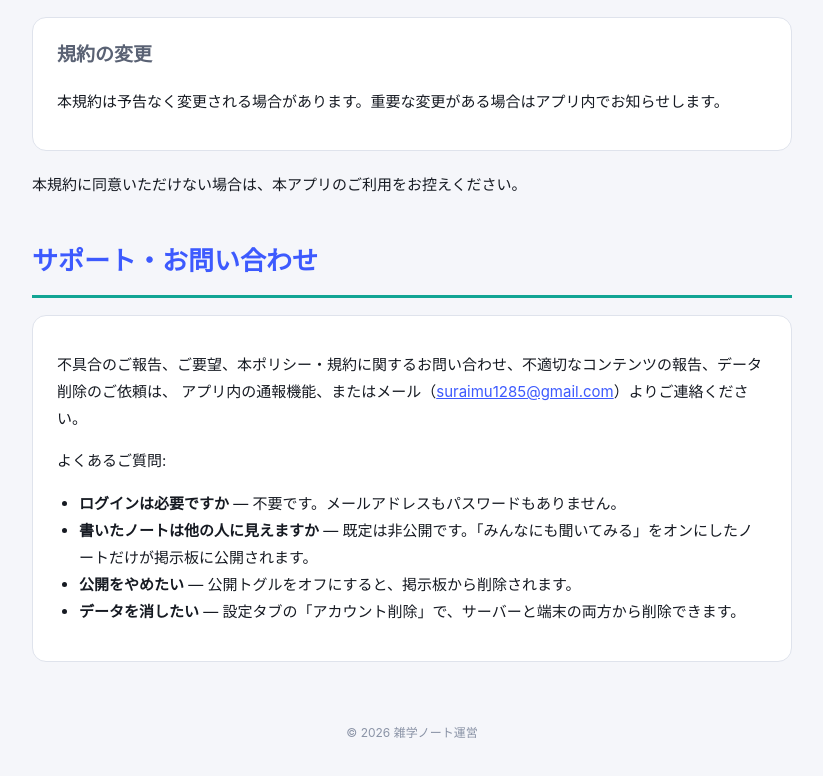
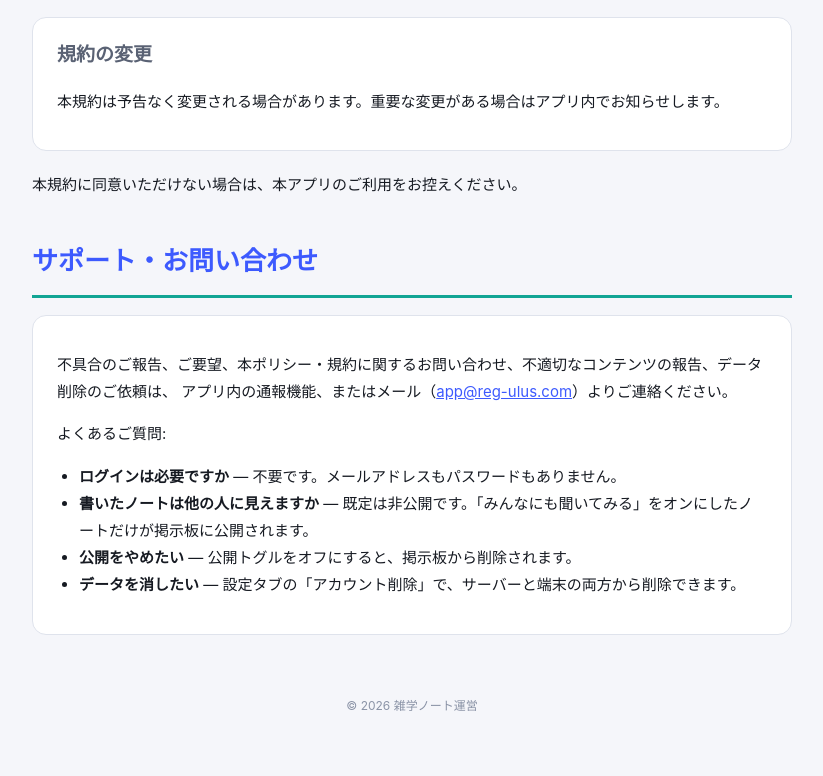
Before and after one commit to DrQururi/zatsugaku-note-legal, a plain HTML site: page index.html in a window 1280 px wide. Shown: the part 5421-6197 px from the top of the page, without its empty margins (228-1051 px from the left). Drawn offline with Linux system fonts and the light colour scheme.

Commit message:
お問い合わせ先を app@reg-ulus.com に変更
Co-Authored-By: Claude Opus 5.5 <noreply@anthropic.com>

```diff
--- a/index.html
+++ b/index.html
@@ -271,7 +271,7 @@
 <div class="card">
 <p>
 不具合のご報告、ご要望、本ポリシー・規約に関するお問い合わせ、不適切なコンテンツの報告、データ削除のご依頼は、
-アプリ内の通報機能、またはメール（<a href="mailto:suraimu1285@gmail.com">suraimu1285@gmail.com</a>）よりご連絡ください。
+アプリ内の通報機能、またはメール（<a href="mailto:app@reg-ulus.com">app@reg-ulus.com</a>）よりご連絡ください。
 </p>
 <p>
 よくあるご質問:
```
